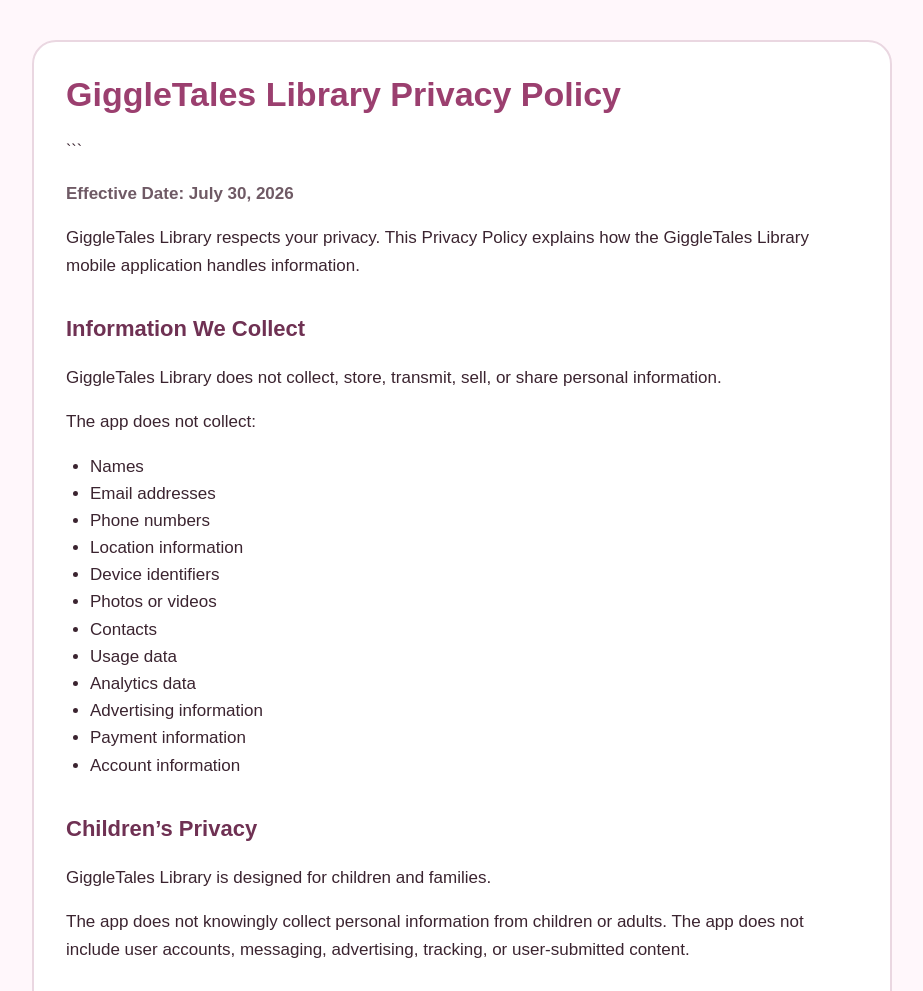
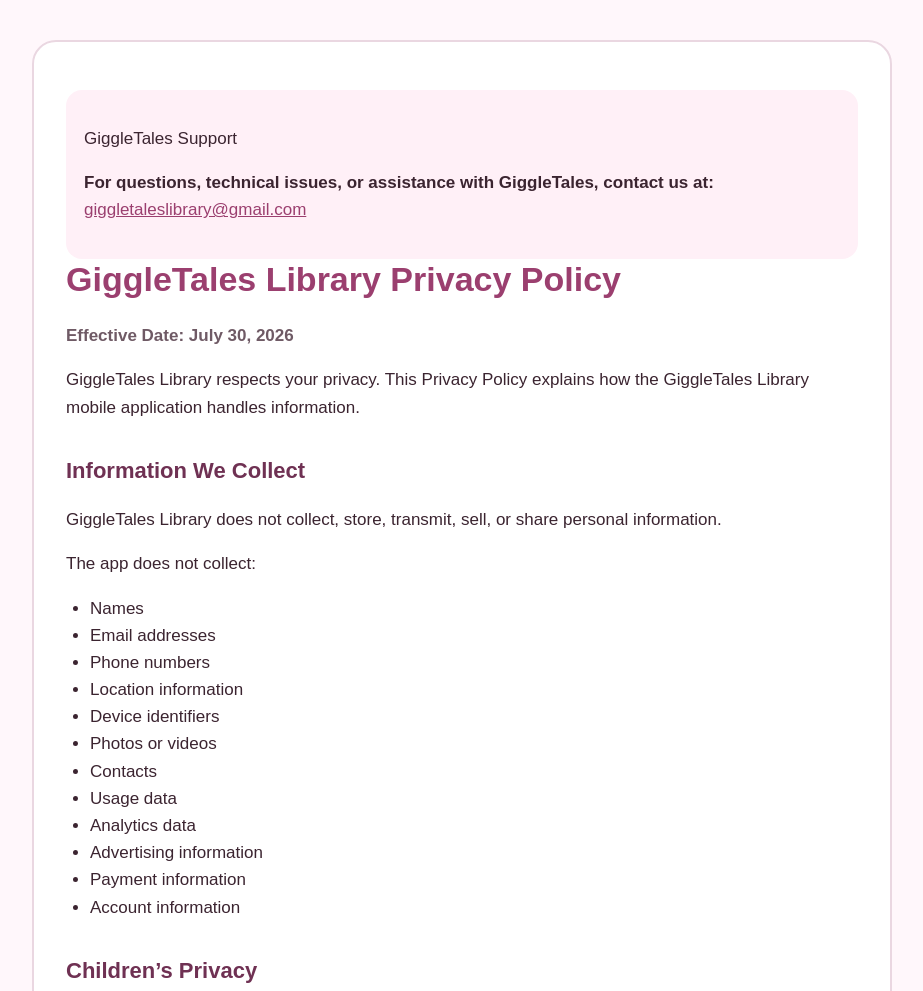
Before and after one commit to gigglesandstarlight/giggletales-privacy, a plain HTML site: page index.html in a window 1280 px wide. Shown: the top 991 px of the page, without its empty margins (178-1101 px from the left). Drawn offline with Linux system fonts and the light colour scheme.

Commit message:
Update index.html

````diff
--- a/index.html
+++ b/index.html
@@ -87,9 +87,21 @@
 
 <body>
   <main>
+
+    <div class="contact-box">
+  <p>
+    GiggleTales Support
+  </p>
+
+  <p>
+    <strong>For questions, technical issues, or assistance with GiggleTales, contact us at:</strong>
+    <a href="mailto:giggletaleslibrary@gmail.com">giggletaleslibrary@gmail.com</a>
+  </p>
+</div>
+
     <h1>GiggleTales Library Privacy Policy</h1>
 
-```
+
 <p class="effective-date">
   Effective Date: July 30, 2026
 </p>
````
